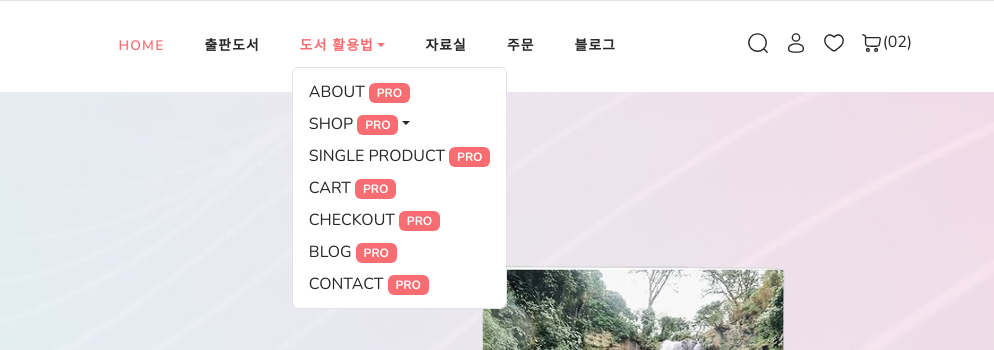
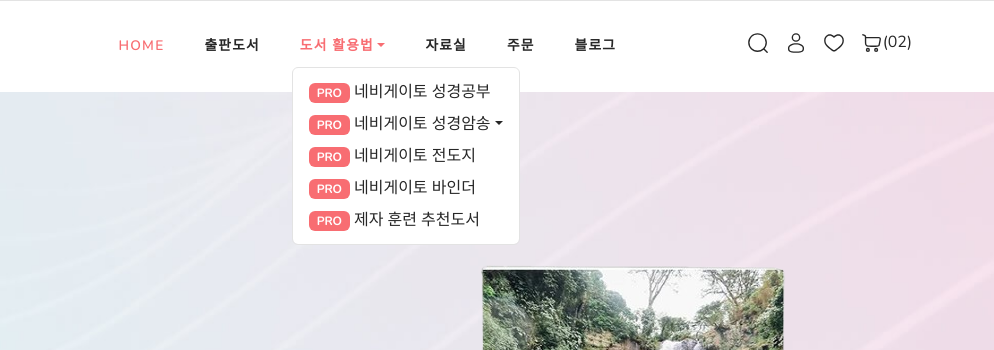
Before and after one commit to nailoc23/navpress1, a plain HTML site: page index.html in a window 1280 px wide. Both pictures are taken after a click on the button "도서 활용법". Shown: the top 350 px of the page, 286-1280 px from the left. Drawn offline with nearby package versions, Linux system fonts and the light colour scheme.

Commit message:
테스트: 템플릿 사진변경

```diff
--- a/index.html
+++ b/index.html
@@ -278,12 +278,12 @@
                       aria-expanded="false">도서 활용법</a>
                   <ul class="dropdown-menu animate slide border">
                       <li>
-                          <a href="about.html" class="dropdown-item fw-light">About <span class="badge bg-primary">Pro</span></a>
+                          <a href="about.html" class="dropdown-item fw-light"><span class="badge bg-primary">PRO</span> 네비게이토 성경공부</a>
                       </li>
 
                       <!-- 🔹 3단 메뉴 추가 -->
                       <li class="dropdown-submenu">
-                          <a class="dropdown-item dropdown-toggle fw-light" href="#">Shop <span class="badge bg-primary">Pro</span></a>
+                          <a class="dropdown-item dropdown-toggle fw-light" href="#"><span class="badge bg-primary">Pro</span> 네비게이토 성경암송</a>
                           <ul class="dropdown-menu">
                               <li><a href="shop-category.html" class="dropdown-item">카테고리별 상품</a></li>
                               <li><a href="shop-featured.html" class="dropdown-item">추천 상품</a></li>
@@ -293,20 +293,15 @@
                       <!-- 🔹 3단 메뉴 끝 -->
 
                       <li>
-                          <a href="single-product.html" class="dropdown-item fw-light">Single Product <span class="badge bg-primary">Pro</span></a>
+                          <a href="single-product.html" class="dropdown-item fw-light"><span class="badge bg-primary">Pro</span> 네비게이토 전도지 </a>
                       </li>
                       <li>
-                          <a href="cart.html" class="dropdown-item fw-light">Cart <span class="badge bg-primary">Pro</span></a>
+                          <a href="cart.html" class="dropdown-item fw-light"><span class="badge bg-primary">Pro</span> 네비게이토 바인더</a>
                       </li>
                       <li>
-                          <a href="checkout.html" class="dropdown-item fw-light">Checkout <span class="badge bg-primary">Pro</span></a>
+                          <a href="checkout.html" class="dropdown-item fw-light"><span class="badge bg-primary">Pro</span> 제자 훈련 추천도서</a>
                       </li>
-                      <li>
-                          <a href="blog.html" class="dropdown-item fw-light">Blog <span class="badge bg-primary">Pro</span></a>
-                      </li>
-                      <li>
-                          <a href="contact.html" class="dropdown-item fw-light">Contact <span class="badge bg-primary">Pro</span></a>
-                      </li>
+
                   </ul>
                 </li>
                 <!-- 🔹 2단 메뉴 끝 -->
@@ -553,7 +548,7 @@
                 </div>
                 <div class="col-md-6 text-center">
                   <div class="image-holder">
-                    <img src="images/banner-image1.png" class="img-fluid" alt="banner">
+                    <img src="images/banner-photo2.png" class="img-fluid" alt="banner">
                   </div>
                 </div>
               </div>
@@ -571,7 +566,7 @@
                 </div>
                 <div class="col-md-6 text-center">
                   <div class="image-holder">
-                    <img src="images/banner-image.png" class="img-fluid" alt="banner">
+                    <img src="images/banner-photo3.png" class="img-fluid" alt="banner">
                   </div>
                 </div>
               </div>
@@ -1800,7 +1795,8 @@
       </div>
     </div>
 
-    <script src="js/jquery-1.11.0.min.js"></script>
+    <!-- <script src="js/jquery-1.11.0.min.js"></script> -->
+    <script src="https://ajax.googleapis.com/ajax/libs/jquery/3.7.1/jquery.min.js"></script>
     <script src="https://cdn.jsdelivr.net/npm/bootstrap@5.3.3/dist/js/bootstrap.bundle.min.js"
       integrity="sha384-YvpcrYf0tY3lHB60NNkmXc5s9fDVZLESaAA55NDzOxhy9GkcIdslK1eN7N6jIeHz"
       crossorigin="anonymous"></script>
```
Also changed, not shown: images/banner-photo2.png (added), images/banner-photo3.png (added).
